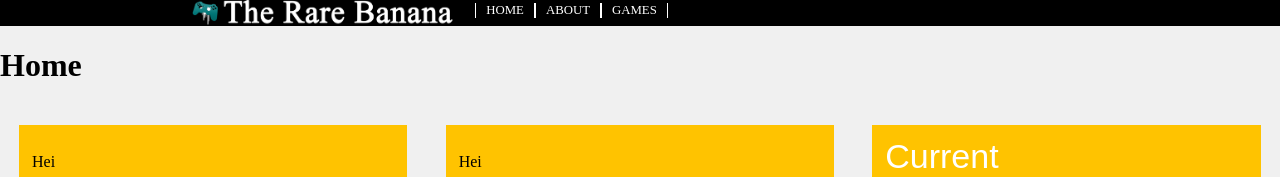
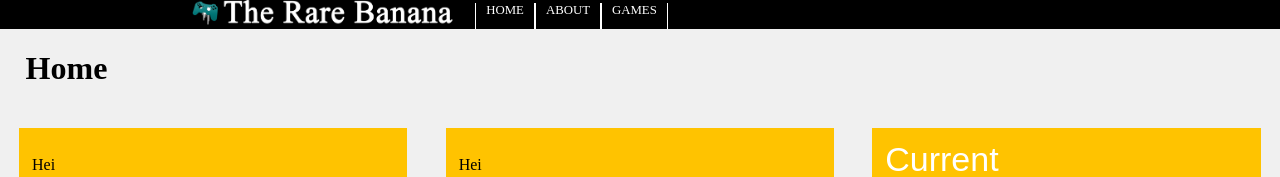
Before and after one commit to Stannesen/TheRareBanana, a PHP site: page / in a window 1280 px wide. Shown: the top 177 px of the page. Run offline with PHP 8.4, Linux system fonts and the light colour scheme.

Commit message:
fixing menu item border + page text

```diff
--- a/css/global.css
+++ b/css/global.css
@@ -24,7 +24,8 @@ header {
     margin-left: 10px;
     margin-right: 10px;
     align-self: center;
-    display: block; }
+    display: block;
+    height: 2vw; }
 
 .mobile-menu {
   display: none;
--- a/css/home.css
+++ b/css/home.css
@@ -1,3 +1,6 @@
+.page-text {
+  margin-left: 2vw; }
+
 .image-changing {
   display: flex;
   align-items: center;
--- a/index.html
+++ b/index.html
@@ -44,7 +44,7 @@
     </header>
 
     <div class="main">
-        <h1>
+        <h1 class="page-text">
             Home
         </h1>
 
--- a/scss/global.scss
+++ b/scss/global.scss
@@ -31,6 +31,7 @@ header{
             margin-right: 10px;
             align-self: center;
             display: block;
+            height: 2vw;
         }
 }
 
--- a/scss/home.scss
+++ b/scss/home.scss
@@ -1,3 +1,7 @@
+.page-text{
+    margin-left: 2vw;
+}
+
 .image-changing{
     display: flex;
     align-items: center;
```
Also changed, not shown: 2 other files.
